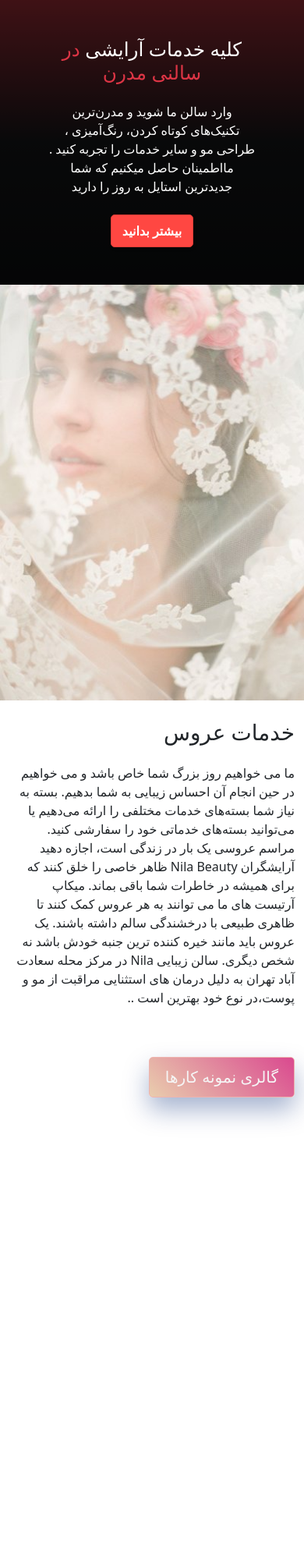
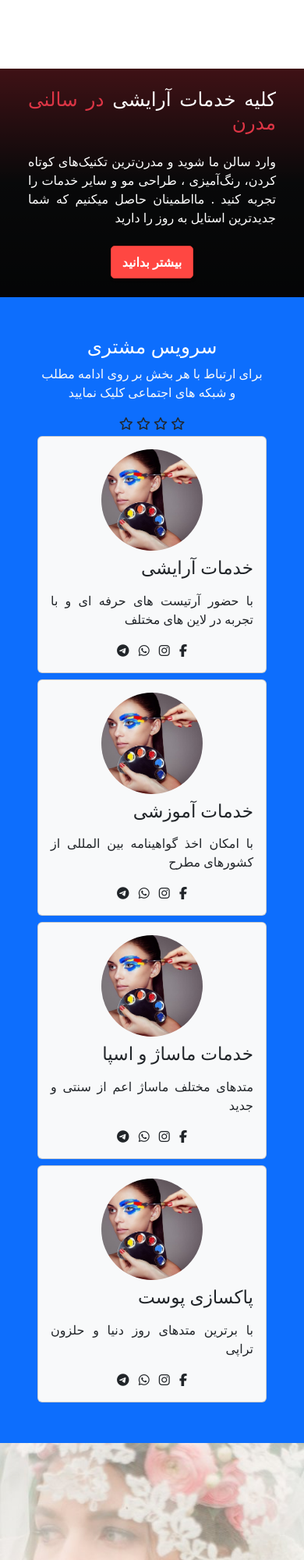
Before and after one commit to Narges-Fateh/Narges-Fateh.github.io, a plain HTML site: page index.html in a window 390 px wide. Shown: the top 2000 px of the page at 78% size. Before the commit the page ends 1551 px from the top, so only its background shows below. Drawn offline with nearby package versions, Linux system fonts and the light colour scheme.

Commit message:
add some details

```diff
--- a/css/index.css
+++ b/css/index.css
@@ -1,4 +1,10 @@
-@media all and(min-width:768px) {}
+@media all and(max-width:767px) {
+    .remove-p{
+       padding-left: 1px;
+       padding-right: 1px;
+
+    }
+}
 
 @media all and(min-width:768px)and(max-width:991px) {}
 
@@ -57,7 +63,7 @@
 
 .banner {
     height: 100vh;
-    background: linear-gradient(#d7cf24, #9987, rgba(28, 11, 32, 0.3)), url("../images/makeup.jpg");
+    background: linear-gradient(#d7cf24, rgba(202, 202, 78, 0.467), rgba(28, 11, 32, 0.3)), url("../images/makeup.jpg");
     background-position: center;
     background-repeat: no-repeat;
     background-size: cover;
@@ -170,3 +176,9 @@
     background-color: inherit;
     color: #FF4742;
 }
+.maaxx{
+    max-width: 500px;
+}
+p,h1,h2,h3,h4{
+    text-align: justify;
+}
--- a/index.html
+++ b/index.html
@@ -1,12 +1,14 @@
 <!doctype html>
 <html lang="ar" dir="rtl">
+
 <head>
   <!-- Required meta tags -->
   <meta charset="utf-8">
   <meta name="viewport" content="width=device-width, initial-scale=1">
 
   <!-- Bootstrap CSS -->
-    <link rel="stylesheet" href="https://cdn.jsdelivr.net/npm/bootstrap@5.2.2/dist/css/bootstrap.rtl.min.css" integrity="sha384-7mQhpDl5nRA5nY9lr8F1st2NbIly/8WqhjTp+0oFxEA/QUuvlbF6M1KXezGBh3Nb" crossorigin="anonymous">
+  <link rel="stylesheet" href="https://cdn.jsdelivr.net/npm/bootstrap@5.2.2/dist/css/bootstrap.rtl.min.css"
+    integrity="sha384-7mQhpDl5nRA5nY9lr8F1st2NbIly/8WqhjTp+0oFxEA/QUuvlbF6M1KXezGBh3Nb" crossorigin="anonymous">
   <link rel="stylesheet" href="css/index.css">
   <script src="https://kit.fontawesome.com/af693b99e7.js" crossorigin="anonymous"></script>
 
@@ -15,13 +17,15 @@
 
   <title>Beauty Nila</title>
 </head>
+
 <body>
 
   <header class="main-header d-none d-md-block">
     <nav class="navbar navbar-expand-md">
       <div class="container">
         <a class="navbar-brand" href="#"><img src="images/Background-removebg-preview.png" class="w-25"></a>
-          <button class="navbar-toggler" type="button" data-bs-toggle="collapse" data-bs-target="#navbarNav" aria-controls="navbarNav" aria-expanded="false" aria-label="Toggle navigation">
+        <button class="navbar-toggler" type="button" data-bs-toggle="collapse" data-bs-target="#navbarNav"
+          aria-controls="navbarNav" aria-expanded="false" aria-label="Toggle navigation">
 
           <i class="fa-solid fa-bars-staggered "></i>
         </button>
@@ -37,10 +41,10 @@
               <a class="nav-link" href="#">درباره ما</a>
             </li>
             <li class="nav-item">
-                <a class="nav-link  href="#">تماس با ما</a>
+              <a class="nav-link  href=" #">تماس با ما</a>
             </li>
             <li class="nav-item ">
-                <a class="nav-link  href="#">گالری  </a>
+              <a class="nav-link  href=" #">گالری </a>
             </li>
           </ul>
         </div>
@@ -53,7 +57,17 @@
 
 
 
+  <div class="container-fluid fir-stra text-white d-sm-block d-md-none text-center py-1 fw-bold ">
+    <div class="row">
 
+      <div class="col-12">
+        <p class="text-center mt-1 lh-sm">Phone:02188334422</p>
+      </div>
+      <div class="col-12">
+        <p class="text-center">Instagram:@Nila.beauty</p>
+      </div>
+    </div>
+  </div>
 
 
 
@@ -69,14 +83,14 @@
 
 
   <div class="container-fluid banner d-none d-md-block">
-        <div class="row align-items-center">
+    <div class="row">
 
 
-        <div class="col-12 text-end justify-content-end mt-5">
+      <div class="col-12 text-end justify-content-start mt-5">
         <div class=" d-flex flex-column align-items-end banner-content space-margin justify-content-center px-5 py-3">
           <h1> مجموعه زیبایی و آموزشی نیلا</h1>
           <p>بحث یک به یک درباره ایده ها، تجربیات گذشته و انتظارات بخشی جدایی ناپذیر از خدمات سالن زیبایی نیلا است </p>
-            <div class="banner-btn mt-5">
+          <div class="banner-btn mt-5 align-self-end">
             <a href="#">مشاوره رایگان</a>
 
           </div>
@@ -89,23 +103,128 @@
   </div>
 
 
-<section class=" bg-dark ban2 text light p-5 text-center">
+
+
+
+  <section class=" bg-dark ban2 text light p-4 text-center ">
     <div class="container">
-    <div class="d-sm-flex align-items-center justify-content-center">
-      <div>
-        <h2 class="text-white">کلیه خدمات آرایشی <span class="text-danger">در سالنی مدرن</span></h2>
-        <p class="text-white my-4">وارد سالن ما شوید و مدرن‌ترین تکنیک‌های کوتاه کردن، رنگ‌آمیزی ، طراحی مو و سایر خدمات را تجربه کنید . مااطمینان حاصل میکنیم  که شما جدیدترین استایل به روز را دارید</p>
+      <div class="row d-sm-flex align-items-center justify-content-center">
+        <div class="col-sm-12 col-md-6">
+          <h2 class="text-white remove-padding ">کلیه خدمات آرایشی <span class="text-danger">در سالنی مدرن</span></h2>
+          <p class="text-white my-4 ">وارد سالن ما شوید و مدرن‌ترین تکنیک‌های کوتاه کردن، رنگ‌آمیزی ، طراحی مو و سایر
+            خدمات را تجربه کنید . مااطمینان حاصل میکنیم که شما جدیدترین استایل به روز را دارید</p>
           <button class="btn btn-primary btn-lg button-two ">بیشتر بدانید</button>
         </div>
-        <img class="img-fluid w-50 d-none d-sm-block rounded-1 border-start border-danger border-3" src="images/workers.jpg">
+        <div class="col-md-6"><img class="img-fluid w-75 d-none d-md-block rounded-1 border-start border-danger border-3"
+            src="images/workers.jpg"></div>
       </div>
+    </div>
+  </section>
+
+
+
+  <div class="container-fluid bg-primary p-5 d-sm-block d-md-none">
+    <h2 class="text-center text-white">سرویس مشتری</h2>
+    <p class="text-center text-light mb-3">برای ارتباط با هر بخش بر روی ادامه مطلب و شبکه های اجتماعی کلیک نمایید</p>
+    <div class="text-center">
+      <i class="fa-regular fa-star"></i>
+      <i class="fa-regular fa-star"></i>
+      <i class="fa-regular fa-star"></i>
+      <i class="fa-regular fa-star"></i>
+    </div>
+    <div class="row">
+      <div class="col-md-6 col-lg-3">
+
+        <div class="card bg-light my-1">
+          <div class="card-body text-center">
+            <img src="images/makee.jpg" class="rounded-circle mb-2 w-50">
+            <h3 class="card-title mb-3">خدمات آرایشی</h3>
+            <p class="card-text">با حضور آرتیست های حرفه ای و با تجربه در لاین های مختلف</p>
+            <a href="#"><i class="fa-brands fa-facebook-f text-dark mx-1"></i></a>
+            <a href="#"><i class="fa-brands fa-instagram text-dark mx-1"></i></a>
+            <a href="#"><i class="fa-brands fa-whatsapp text-dark mx-1"></i></a>
+            <a href="#"><i class="fa-brands fa-telegram text-dark mx-1"></i></a>
           </div>
         </div>
       </div>
 
-</section>
 
 
+
+
+
+
+
+      <div class="col-md-6 col-lg-3">
+
+        <div class="card bg-light my-1">
+          <div class="card-body text-center">
+            <img src="images/makee.jpg" class="rounded-circle mb-2 w-50">
+            <h3 class="card-title mb-3">خدمات آموزشی</h3>
+            <p class="card-text">با امکان اخذ گواهینامه بین المللی از کشورهای مطرح</p>
+            <a href="#"><i class="fa-brands fa-facebook-f text-dark mx-1"></i></a>
+            <a href="#"><i class="fa-brands fa-instagram text-dark mx-1"></i></a>
+            <a href="#"><i class="fa-brands fa-whatsapp text-dark mx-1"></i></a>
+            <a href="#"><i class="fa-brands fa-telegram text-dark mx-1"></i></a>
+          </div>
+        </div>
+      </div>
+
+
+
+
+
+
+
+
+
+
+      <div class="col-md-6 col-lg-3">
+
+        <div class="card bg-light my-1">
+          <div class="card-body text-center">
+            <img src="images/makee.jpg" class="rounded-circle mb-2 w-50">
+            <h3 class="card-title mb-3">خدمات ماساژ و اسپا</h3>
+            <p class="card-text">متدهای مختلف ماساژ اعم از سنتی و جدید</p>
+            <a href="#"><i class="fa-brands fa-facebook-f text-dark mx-1"></i></a>
+            <a href="#"><i class="fa-brands fa-instagram text-dark mx-1"></i></a>
+            <a href="#"><i class="fa-brands fa-whatsapp text-dark mx-1"></i></a>
+            <a href="#"><i class="fa-brands fa-telegram text-dark mx-1"></i></a>
+          </div>
+        </div>
+      </div>
+
+
+
+
+
+      <div class="col-md-6 col-lg-3">
+
+        <div class="card bg-light my-1">
+          <div class="card-body text-center">
+            <img src="images/makee.jpg" class="rounded-circle mb-2 w-50">
+            <h3 class="card-title mb-3">پاکسازی پوست</h3>
+            <p class="card-text">با برترین متدهای روز دنیا و حلزون تراپی</p>
+            <a href="#"><i class="fa-brands fa-facebook-f text-dark mx-1"></i></a>
+            <a href="#"><i class="fa-brands fa-instagram text-dark mx-1"></i></a>
+            <a href="#"><i class="fa-brands fa-whatsapp text-dark mx-1"></i></a>
+            <a href="#"><i class="fa-brands fa-telegram text-dark mx-1"></i></a>
+          </div>
+        </div>
+      </div>
+
+
+
+
+
+
+
+
+
+
+
+    </div>
+  </div>
 
 
 
@@ -127,12 +246,16 @@
 
       <div class="col-12 col-md-8 mt-md-5 text-md-start max-w">
         <h2 class="display-6 my-4">خدمات عروس</h2>
-          <p>ما می خواهیم روز بزرگ شما خاص باشد و می خواهیم در حین انجام آن احساس زیبایی به شما بدهیم. بسته به نیاز شما بسته‌های خدمات مختلفی را ارائه می‌دهیم یا می‌توانید بسته‌های خدماتی خود را سفارشی کنید.
+        <p>ما می خواهیم روز بزرگ شما خاص باشد و می خواهیم در حین انجام آن احساس زیبایی به شما بدهیم. بسته به نیاز شما
+          بسته‌های خدمات مختلفی را ارائه می‌دهیم یا می‌توانید بسته‌های خدماتی خود را سفارشی کنید.
 
-            مراسم عروسی یک بار در زندگی است، اجازه دهید آرایشگران Nila Beauty ظاهر خاصی را خلق کنند که برای همیشه در خاطرات شما باقی بماند. میکاپ آرتیست های ما می توانند به هر عروس کمک کنند تا ظاهری طبیعی با درخشندگی سالم داشته باشند.
+          مراسم عروسی یک بار در زندگی است، اجازه دهید آرایشگران Nila Beauty ظاهر خاصی را خلق کنند که برای همیشه در
+          خاطرات شما باقی بماند. میکاپ آرتیست های ما می توانند به هر عروس کمک کنند تا ظاهری طبیعی با درخشندگی سالم داشته
+          باشند.
 
           یک عروس باید مانند خیره کننده ترین جنبه خودش باشد نه شخص دیگری.
-            سالن زیبایی Nila در مرکز محله سعادت آباد تهران به دلیل درمان های استثنایی مراقبت از مو و پوست،در نوع خود بهترین است ..</p>
+          سالن زیبایی Nila در مرکز محله سعادت آباد تهران به دلیل درمان های استثنایی مراقبت از مو و پوست،در نوع خود
+          بهترین است ..</p>
         <button class="btn btn-outline-dark bri-button my-5">گالری نمونه کارها</button>
 
       </div>
@@ -142,12 +265,11 @@
 
 
 
-<section class="container-fluid py-5"
-    <div class="container">
+  <section class="container-fluid py-5" <div class="container">
     <div class="row">
       <div class="col-12 text-center d-none d-md-block">
-          <h3>Lorem, ipsum dolor.</h3>
-          <p>Lorem ipsum dolor, sit amet consectetur adipisicing.</p>
+        <h3>خدمات ما</h3>
+        <p>برای دیدن جزییات به انتهای مطلب مراجعه نمایید </p>
         <i class="fa-regular fa-star"></i>
         <i class="fa-regular fa-star"></i>
         <i class="fa-regular fa-star"></i>
@@ -178,7 +300,7 @@
         <div class="col-12 col-md-3 ">
           <div class="card "><img src="images/micro.jpg" class="card-img-top  pic">
             <div class="card-body">
-              <h5 class="card-title text-center">Lorem, ipsum.</h5>
+              <h5 class="card-title text-center">میکروبلیدینگ و فیبروز ابرو</h5>
               <p class="card-text">Lorem ipsum dolor sit amet consectetur, adipisicing elit. Fuga, itaque.</p>
             </div>
           </div>
@@ -189,7 +311,7 @@
         <div class="col-12 col-md-3 ">
           <div class="card "><img src="images/skincare.jpg" class="card-img-top pic">
             <div class="card-body">
-              <h5 class="card-title text-center">Lorem, ipsum.</h5>
+              <h5 class="card-title text-center">مراقبت و پاکسازی پوست</h5>
               <p class="card-text">Lorem ipsum dolor sit amet consectetur, adipisicing elit. Fuga, itaque.</p>
             </div>
           </div>
@@ -199,7 +321,7 @@
         <div class="col-12 col-md-3">
           <div class="card "><img src="images/facejpg.jpg" class="card-img-top  pic">
             <div class="card-body">
-              <h5 class="card-title text-center">Lorem, ipsum.</h5>
+              <h5 class="card-title text-center">کوتاهی و رنگ مو</h5>
               <p class="card-text">Lorem ipsum dolor sit amet consectetur, adipisicing elit. Fuga, itaque.</p>
             </div>
           </div>
@@ -222,7 +344,51 @@
 
 
 
+    <div class="container-fluid p-5">
+      <div class="row align-items-center justify-content-between">
+        <div class="col-md"><img src="images/massagee.jpg" class="img-fluid w-75 rounded-1"></div>
+        <div class="col-md p-5">
+          <h2>Lorem, ipsum dolor.</h2>
+          <p>Lorem ipsum dolor sit amet consectetur adipisicing elit. Voluptatem nam vero harum dicta accusantium culpa
+            maxime assumenda qui facilis est?</p>
+          <p>Lorem ipsum dolor sit amet consectetur adipisicing elit. Molestias, ex!</p>
+          <a href="#" class="btn btn-light mt-3">Lorem, ipsum.</a>
+        </div>
+      </div>
+    </div>
+
+
+
+
+
+
+
+
+    <div class="container mt-3 d-none d-md-block">
+      <div class="row">
+        <div class="col-md">
+          <h3 class="text-center mb-4">اطلاعات تماس و لوکیشن</h3>
+          <ul class="list-final">
+            <li class="list-final-item">
+              <span class="fw-bold">آدرس :</span>سعادت آباد . خیابان صرافهای شمالی . خیابان هفده غربی .پلاک 16
+            </li>
+            <li> <span class="fw-bold">تلفن :</span>021-88443322</li>
+            <li> <span class="fw-bold">ایمیل :</span>Nila.beauty@gmail.com</li>
+          </ul>
+        </div>
+        <div class="col-md"><iframe
+            src="https://www.google.com/maps/embed?pb=!1m18!1m12!1m3!1d3236.9142215654556!2d51.37250315071962!3d35.77748338007466!2m3!1f0!2f0!3f0!3m2!1i1024!2i768!4f13.1!3m3!1m2!1s0x3f8e07c767db7399%3A0xdef9e2cca40a2210!2sTehran%20Province%2C%20Tehran%2C%20District%202%2C%20E%2017th%20St%2C%2030%2C%20Iran!5e0!3m2!1sen!2suk!4v1666305951293!5m2!1sen!2suk"
+            width="600" height="450" style="border:0;" allowfullscreen="" loading="lazy"
+            referrerpolicy="no-referrer-when-downgrade " class="w-75"></iframe></div>
+      </div>
+    </div>
+
+
+
+
+
 
 
 </body>
+
 </html>
```
Also changed, not shown: images/hair.jpg (added), images/massagee.jpg (added). Lines whose indentation alone changed are shown as unchanged.
